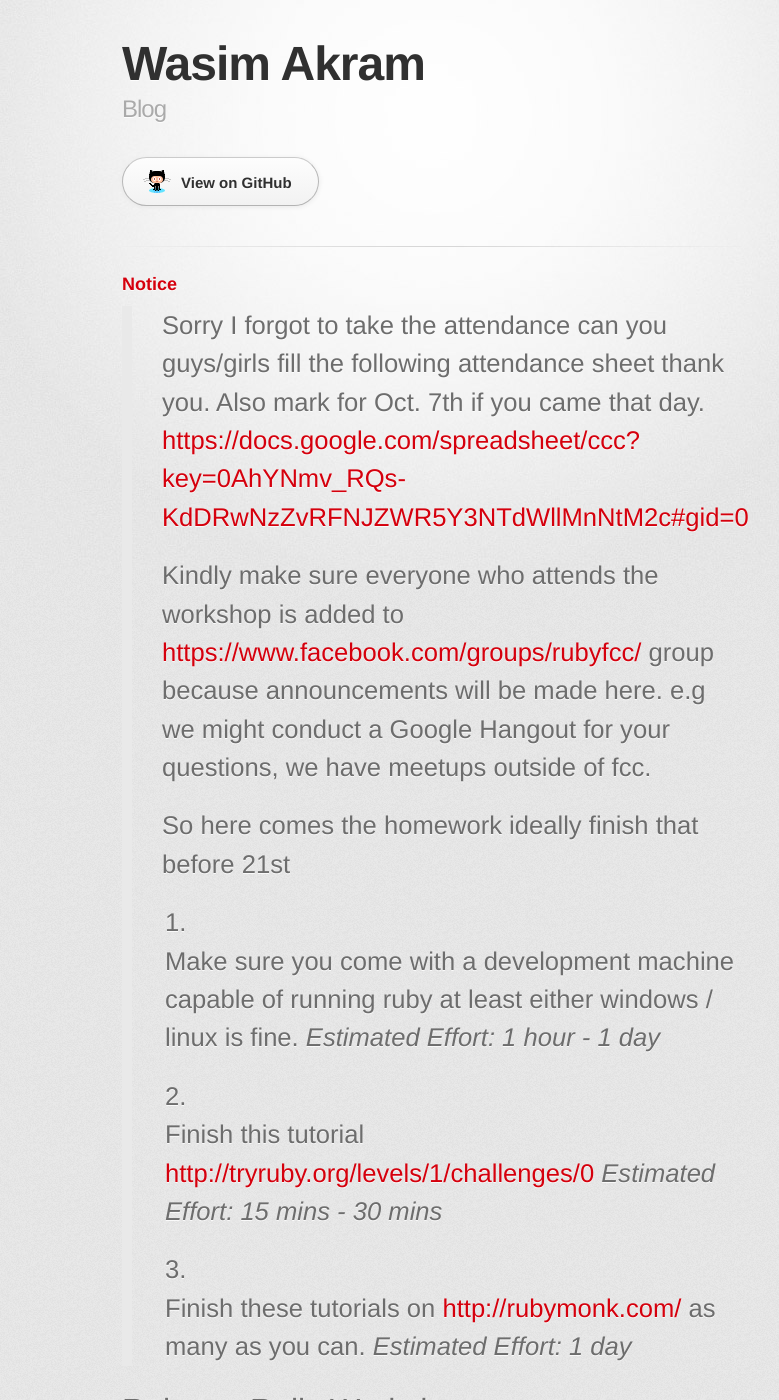
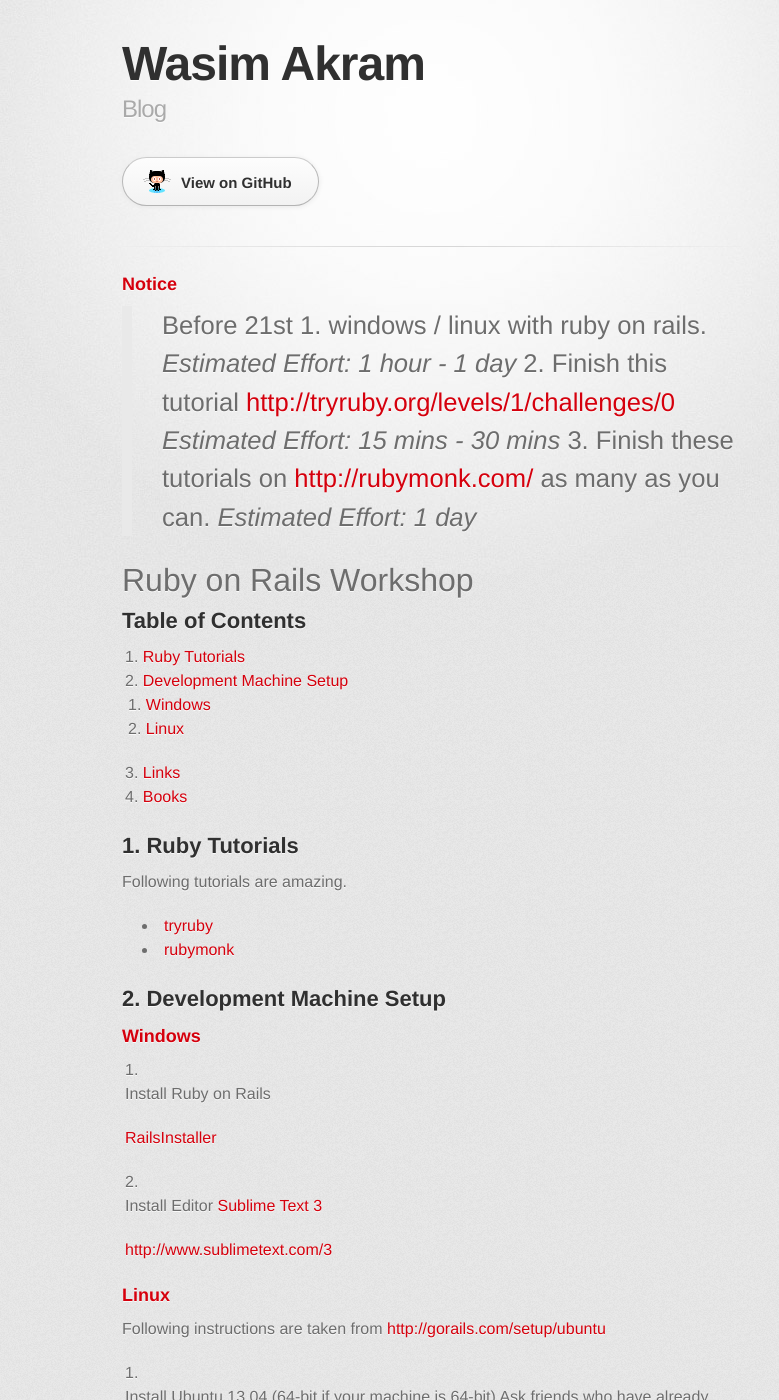
Before and after one commit to wasimakram/wasimakram.github.com, a Jekyll site: the page index.html, which Jekyll copies as it is, in a window 1280 px wide and 1400 px high. Shown: the whole window, without its empty margins (208-987 px from the left). Built offline with Jekyll 4.4.1, drawn with Linux system fonts in a browser that asks for light colours; some web fonts are replaced; some of the changed text lies outside the part shown.

```diff
--- a/index.html
+++ b/index.html
@@ -33,18 +33,10 @@
 <a name="notice" class="anchor" href="#notice"><span class="octicon octicon-link"></span></a>Notice</h3>
 
 <blockquote>
-<p>Sorry I forgot to take the attendance can you guys/girls fill the following attendance sheet thank you. Also mark for Oct. 7th if you came that day.
-<a href="https://docs.google.com/spreadsheet/ccc?key=0AhYNmv_RQs-KdDRwNzZvRFNJZWR5Y3NTdWllMnNtM2c#gid=0">https://docs.google.com/spreadsheet/ccc?key=0AhYNmv_RQs-KdDRwNzZvRFNJZWR5Y3NTdWllMnNtM2c#gid=0</a></p>
-
-<p>Kindly make sure everyone who attends the workshop is added to <a href="https://www.facebook.com/groups/rubyfcc/">https://www.facebook.com/groups/rubyfcc/</a> group because announcements will be made here. e.g we might conduct a Google Hangout for your questions, we have meetups outside of fcc.</p>
-
-<p>So here comes the homework ideally finish that before 21st </p>
-
-<ol>
-<li><p>Make sure you come with a development machine capable of running ruby at least either windows / linux is fine. <em>Estimated Effort: 1 hour - 1 day</em></p></li>
-<li><p>Finish this tutorial <a href="http://tryruby.org/levels/1/challenges/0">http://tryruby.org/levels/1/challenges/0</a> <em>Estimated Effort: 15 mins - 30 mins</em></p></li>
-<li><p>Finish these tutorials on <a href="http://rubymonk.com/">http://rubymonk.com/</a> as many as you can. <em>Estimated Effort: 1 day</em></p></li>
-</ol>
+<p>Before 21st
+1. windows / linux with ruby on rails. <em>Estimated Effort: 1 hour - 1 day</em>
+2. Finish this tutorial <a href="http://tryruby.org/levels/1/challenges/0">http://tryruby.org/levels/1/challenges/0</a> <em>Estimated Effort: 15 mins - 30 mins</em>
+3. Finish these tutorials on <a href="http://rubymonk.com/">http://rubymonk.com/</a> as many as you can. <em>Estimated Effort: 1 day</em></p>
 </blockquote>
 
 <h1>
@@ -290,14 +282,30 @@ sudo apt-get install nodejs
 <a name="-3-links" class="anchor" href="#-3-links"><span class="octicon octicon-link"></span></a><a></a> 3. Links</h2>
 
 <ul>
+<li><a href="https://www.facebook.com/groups/rubyfcc/">https://www.facebook.com/groups/rubyfcc/</a></li>
 <li><a href="http://en.wikipedia.org/wiki/Ruby_(programming_language)">http://en.wikipedia.org/wiki/Ruby_(programming_language)</a></li>
 <li><a href="http://guides.rubyonrails.org/">http://guides.rubyonrails.org/</a></li>
 <li><a href="https://railscasts.com">https://railscasts.com</a></li>
 </ul><h2>
 <a name="-4-books" class="anchor" href="#-4-books"><span class="octicon octicon-link"></span></a><a></a> 4. Books</h2>
 
+<h3>
+<a name="ruby" class="anchor" href="#ruby"><span class="octicon octicon-link"></span></a>Ruby</h3>
+
 <ul>
-<li><a href="http://ruby.railstutorial.org/ruby-on-rails-tutorial-book">http://ruby.railstutorial.org/ruby-on-rails-tutorial-book</a></li>
+<li><a href="http://ruby.bastardsbook.com/">The Bastards Book of Ruby</a></li>
+<li><a href="http://ruby.learncodethehardway.org/book/">Learn Ruby the hard way</a></li>
+<li><a href="http://macruby.labs.oreilly.com/">MacRuby: The Definitive Guide</a></li>
+<li><a href="http://www.humblelittlerubybook.com/">Mr. Neighborly's Humble Little Ruby Book</a></li>
+<li><a href="http://www.ruby-doc.org/docs/ProgrammingRuby/">Programming Ruby</a></li>
+<li>
+<a href="http://mislav.uniqpath.com/poignant-guide/">Why's (Poignant) Guide to Ruby</a> (<a href="http://www.scribd.com/doc/2236084/Whys-Poignant-Guide-to-Ruby">mirror</a>)</li>
+</ul><h3>
+<a name="ruby-on-rails" class="anchor" href="#ruby-on-rails"><span class="octicon octicon-link"></span></a>Ruby on Rails</h3>
+
+<ul>
+<li><a href="http://ruby.railstutorial.org/ruby-on-rails-tutorial-book">Ruby on Rails Tutorial: Learn Rails By Example</a></li>
+<li><a href="http://objectsonrails.com">Objects on Rails</a></li>
 </ul>
         </section>
 
```
Also changed, not shown: params.json (+1 -1 lines).
